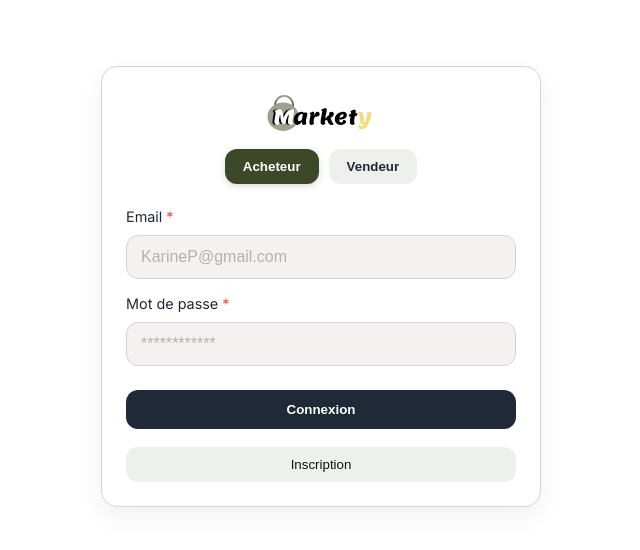
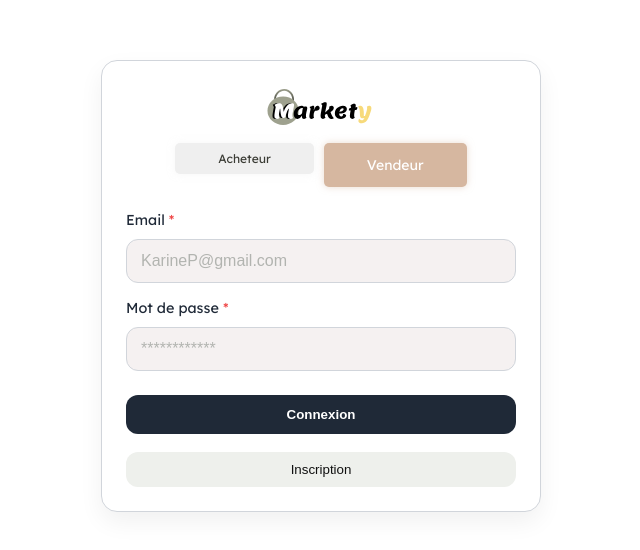
Before and after one commit to cfb2025-2026/Front, a Nuxt app: page /login in a window 1280 px wide. Shown: the part 114-664 px from the top of the page, without its empty margins (319-959 px from the left). Built offline with nearby package versions, Linux system fonts and the light colour scheme.

Commit message:
add: button component #23

```diff
--- a/src/assets/css/base.css
+++ b/src/assets/css/base.css
@@ -1,14 +1,35 @@
-:root{
-  --bg:#ffffff;
-  --text:#1f2937;
-  --muted:#6b7280;
-  --brand:#8d947f;
-  --brand-ghost:#eef0ec;
-  --ring:#d1d5db;
-  --shadow: 0 10px 25px rgba(0,0,0,.06);
+@import url("https://fonts.googleapis.com/css2?family=Lexend:wght@100..900&display=swap");
+
+:root {
+  --bg: #ffffff;
+  --text: #1f2937;
+  --muted: #6b7280;
+  --brand: #8d947f;
+  --brand-ghost: #eef0ec;
+  --ring: #d1d5db;
+  --shadow: 0 10px 25px rgba(0, 0, 0, 0.06);
   --radius: 16px;
+  --font-family: 'Lexend', sans-serif;
+  --main-color: #9EA18E;
+  --secondary-color: #EFEFEF;
+  --seller-color: #D6B7A0;
+  --text-color: #3A3B34;
 }
-*{box-sizing:border-box}
-html,body,#__nuxt{height:100%}
-body{margin:0;font-family:Inter,system-ui,-apple-system,Segoe UI,Roboto,sans-serif;background:var(--bg);color:var(--text)}
-a{color:inherit;text-decoration:none}
+* {
+  box-sizing: border-box;
+}
+html,
+body,
+#__nuxt {
+  height: 100%;
+}
+body {
+  margin: 0;
+  font-family: var(--font-family);
+  background: var(--bg);
+  color: var(--text);
+}
+a {
+  color: inherit;
+  text-decoration: none;
+}
--- a/src/components/auth/AuthForm.vue
+++ b/src/components/auth/AuthForm.vue
@@ -2,8 +2,8 @@
 import './auth-form.css'
 import TextInput from '@/components/ui/TextInput.vue'
 import PrimaryButton from '@/components/ui/PrimaryButton.vue'
-import RoleButton from '@/components/ui/Button.vue'
 import { ref } from 'vue'
+import Button from '~/components/ui/Button.vue'
 
 const role = ref<'acheteur'|'vendeur'>('acheteur')
 const email = ref('')
@@ -30,8 +30,8 @@ async function onSubmit(){
     <img src="/logo.svg" alt="Markety" class="logo" />
 
     <div class="roles">
-      <RoleButton label="Acheteur" :active="role==='acheteur'" @click="role='acheteur'" />
-      <RoleButton label="Vendeur"  :active="role==='vendeur'"  @click="role='vendeur'"  />
+      <Button name="Acheteur" :active="role==='acheteur'" @click="role='acheteur'" :style="'add-to-cart'" :disabled="false" />
+      <Button name="Vendeur"  :active="role==='vendeur'"  @click="role='vendeur'"  :style="'seller'" :disabled="false" />
     </div>
 
     <form class="form" @submit.prevent="onSubmit">
--- a/src/components/ui/Button.vue
+++ b/src/components/ui/Button.vue
@@ -1,11 +1,91 @@
+<!--
+Button.vue
+
+Reusable button component.
+
+Props:
+- name (string, required): The button text.
+- style (string, optional): CSS class for styling (e.g. "customer", "seller", "secondary", "add-to-cart").
+- type (string, optional): Button type ("button", "submit", "reset"). Default: "button".
+- disabled (boolean, optional): Disable the button.
+
+Events:
+- @click: Emitted when the button is clicked.
+
+Usage example:
+<Button
+  name="Acheteur"
+  style="customer"
+  type="button"
+  :disabled="false"
+  @click="handleClick"
+/>
+
+Button is 100% width by default. To set the size, use a wrapper div with the desired width.
+-->
+
 <script setup lang="ts">
-import './button.css'
-defineProps<{ label: string; active?: boolean }>()
-defineEmits<{ (e:'click'): void }>()
+defineProps<{
+  name: string
+  style?: string
+  type?: 'button' | 'submit' | 'reset'
+  disabled?: boolean
+}>()
+defineEmits<{ (e: 'click', event: MouseEvent): void }>()
 </script>
 
 <template>
-  <button class="role-button" :class="{ active: active }" @click="$emit('click')">
-    <slot>{{ label }}</slot>
+  <button
+    :type="type || 'button'"
+    :disabled="disabled"
+    :class="style"
+    @click="$emit('click', $event)"
+  >
+    {{ name }}
   </button>
 </template>
+
+<style scoped>
+button {
+    font-family: var(--font-family);
+    border-radius: 5px;
+    padding: 13px 43px;
+    font-size: 14px;
+    width: 100%;
+    height: fit-content;
+
+    &.customer {
+        background-color: var(--main-color);
+        color: white;
+        border: none;
+        box-shadow: 0 0 7px rgba(98, 100, 88, 0.5);
+    }
+
+    &.seller {
+        background-color: var(--seller-color);
+        color: white;
+        border: none;
+        box-shadow: 0 0 7px rgba(214, 183, 160, 0.5);
+    }
+
+    &.secondary {
+        background-color: white;
+        color: var(--text-color);
+        border: 1px solid var(--text-color);
+    }
+
+    &.add-to-cart {
+        background-color: var(--secondary-color);
+        color: var(--text-color);
+        border: none;
+        box-shadow: 0 0 7px rgba(239, 239, 239, 0.5);
+        padding: 8px 43px;
+        font-size: 12px;
+    }
+
+    &:disabled {
+        opacity: 0.5;
+        cursor: not-allowed;
+    }
+}
+</style>
--- a/src/components/ui/button.css
+++ /dev/null
@@ -1,16 +0,0 @@
-.role-button{
-  padding:10px 18px;
-  border-radius:12px;
-  border:none;
-  background:#eef0ec;
-  color:#1f2937;
-  font-weight:600;
-  cursor:pointer;
-  transition:all .15s ease;
-}
-.role-button.active{
-  background:#3d4828;
-  color:#fff;
-  box-shadow:0 2px 6px rgba(0,0,0,.15);
-}
-.role-button:hover{opacity:.95}
```
